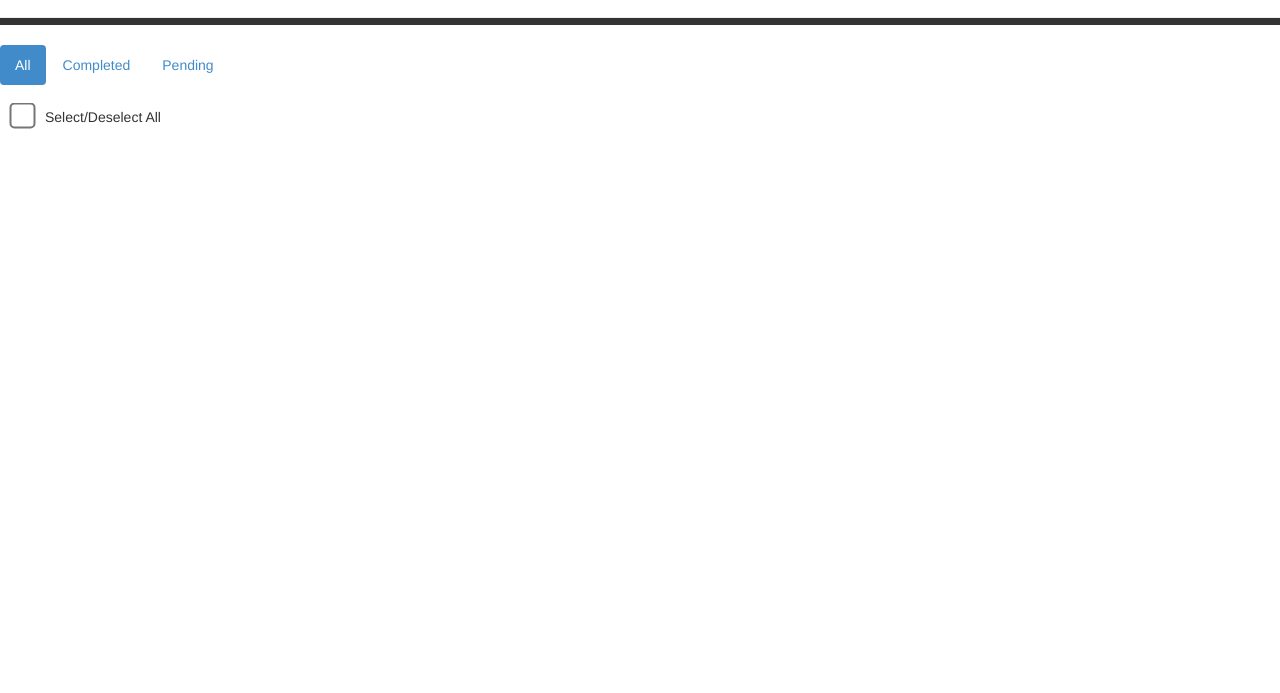
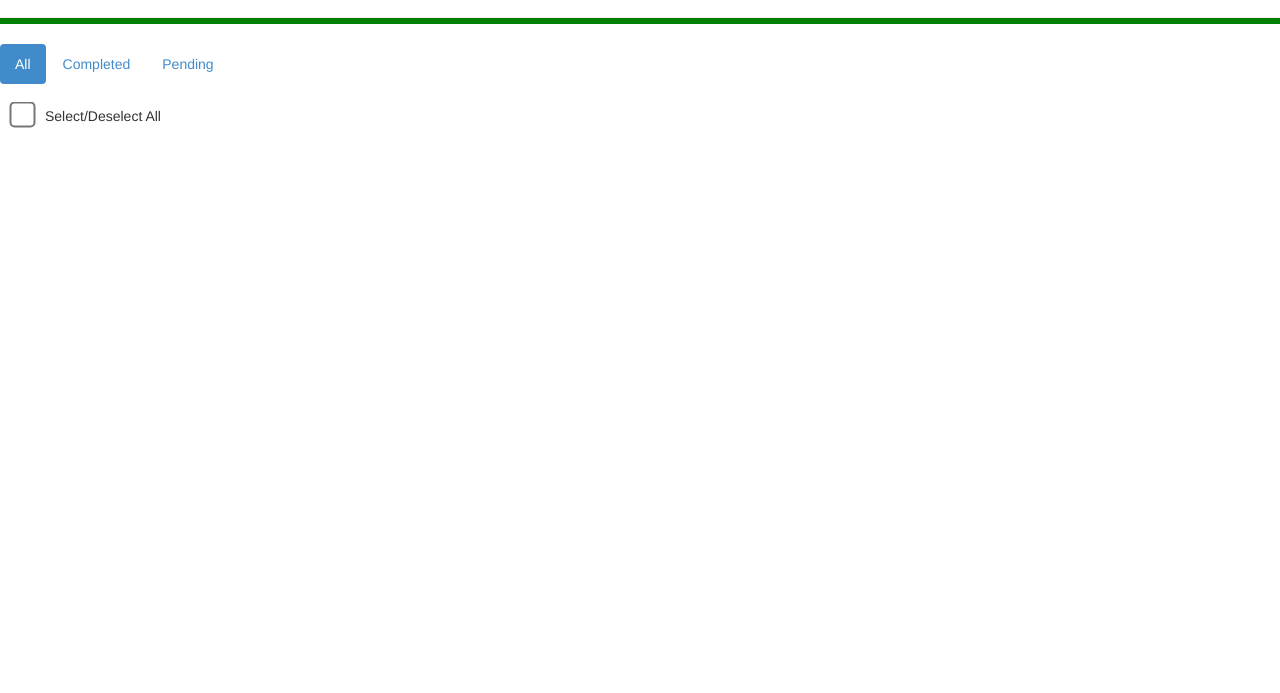
Before and after one commit to rpatel9719/ToDoApp, a plain HTML site: page index.html in a window 1280 px wide. Shown: the part 107-800 px from the top of the page. Drawn offline with nearby package versions, Linux system fonts and the light colour scheme.

Commit message:
Update index.html

```diff
--- a/index.html
+++ b/index.html
@@ -13,7 +13,7 @@
 	<input style="width:50%;" type="text" id="txt"  class="form-control" placeholder="What do you want to do today?" required>
 </div>
 
-<hr style="height:7px;color:#333;background-color:#333;"/>
+<hr style="height:6px;color:#333;background-color:green;"/>
 
 <div>
 	<ul class="nav nav-pills">
```
